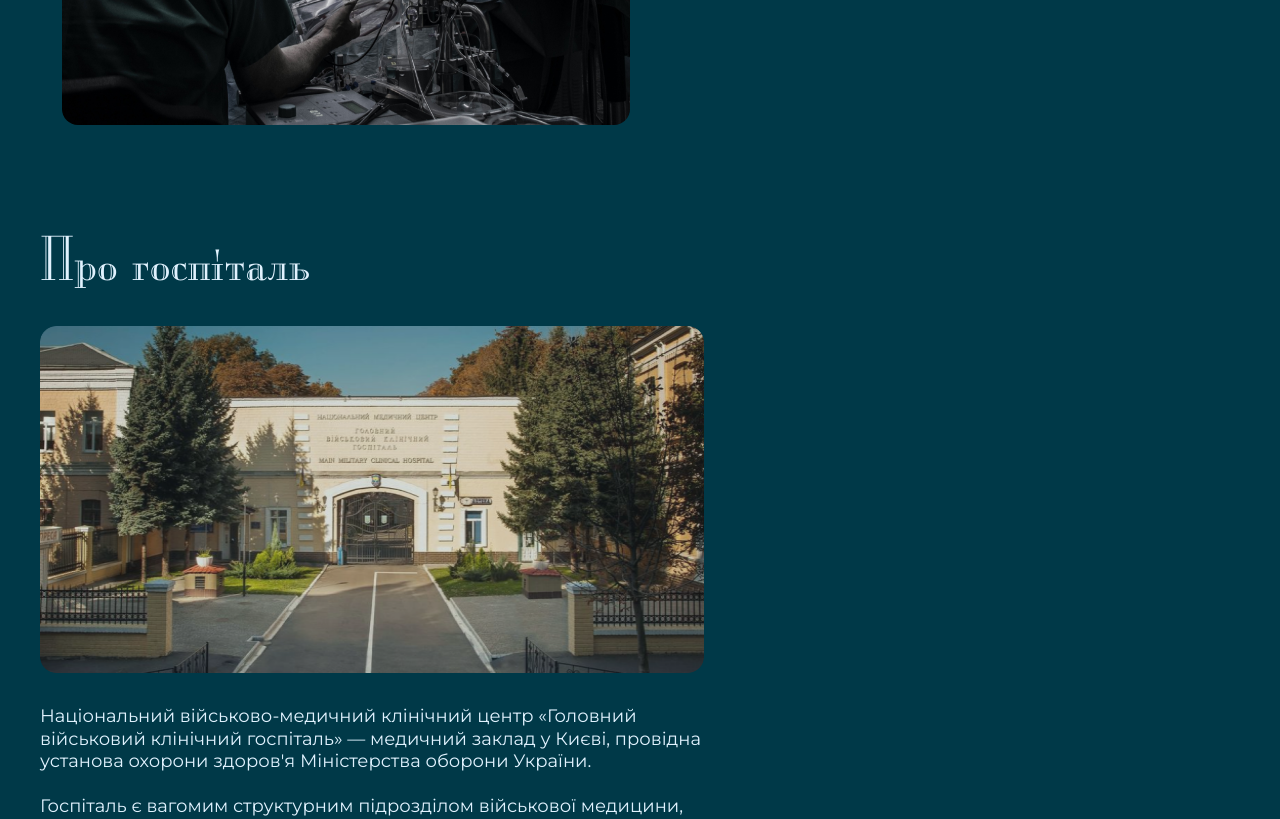
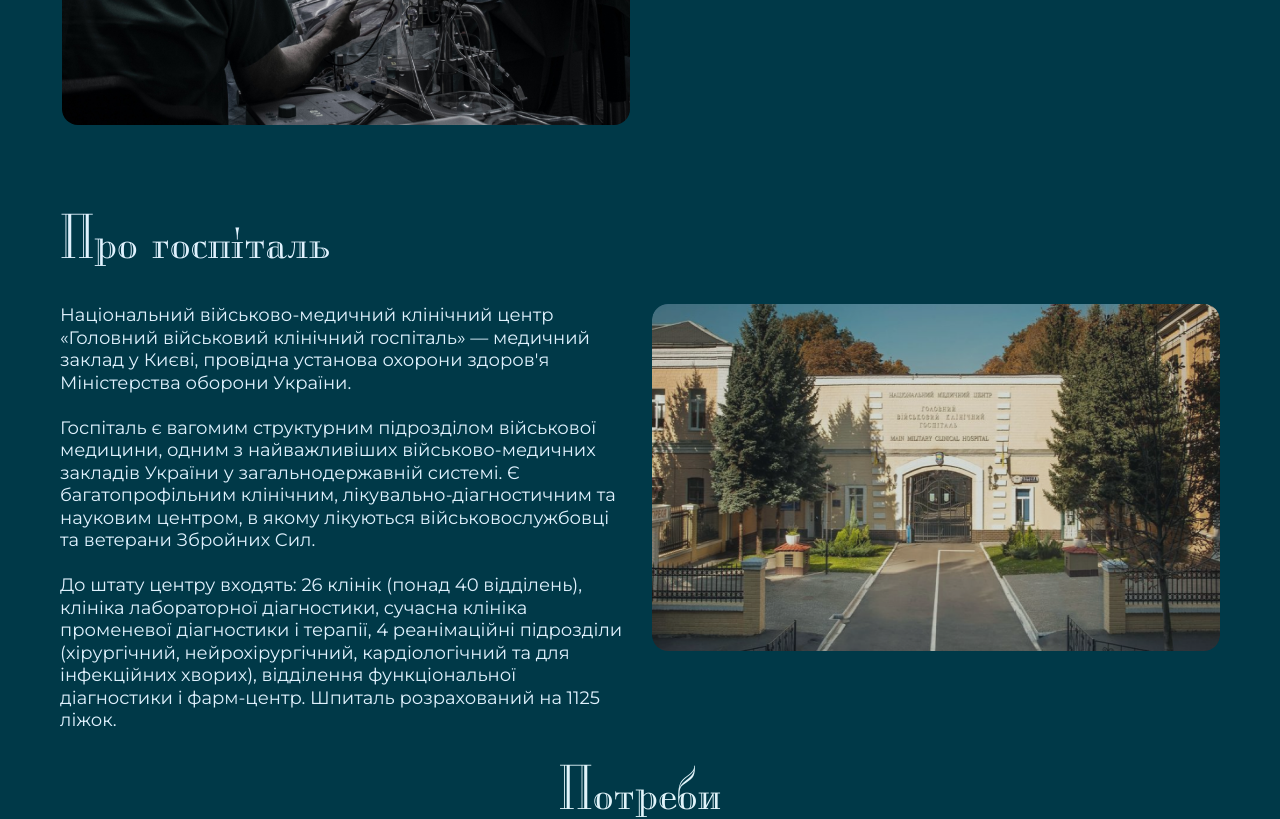
Before and after one commit to baza-trainee/-for-kyiv-hospital, a React (Create React App) app: page / in a window 1280 px wide. Shown: the part 1600-2419 px from the top of the page. Built offline with nearby package versions, Linux system fonts and the light colour scheme.

Commit message:
refactor: add adaptation for screen 1280px

```diff
--- a/src/containers/About.jsx
+++ b/src/containers/About.jsx
@@ -34,12 +34,11 @@ const About = () => {
   return (
     <section
       id="about"
-      className="container mx-auto md:pb-[60px] pt-[60px] px-[16px] md:pt-[102px] md:px-[40px] lg:pt-[80px] lg:px-[60px] mb-[80px]"
-    >
-      <h2 className=" text-sky-100 text-center md:text-start leading-[67.20px] mb-[24px] md:mb-[32px]  lg:mb-[24px] title text-[56px]">
+      className="container mx-auto pt-[60px] px-[16px] md:pt-[102px] md:px-[40px] sLg:pt-[80px] lg:px-[60px] sLg:px-[60px]">
+      <h2 className=" text-sky-100 text-center md:text-start leading-[67.20px] sLg:mb-[32px] mb-[24px] md:mb-[32px]  lg:mb-[24px] title text-[56px]">
         Про госпіталь
       </h2>
-      <div className="lg:flex lg:flex-row-reverse">
+      <div className="sLg:flex lg:flex-row-reverse sLg:flex-row-reverse">
         <picture>
           <source srcSet={`${hospital} 1x, ${hospitalx2} 2x`} />
           <img
@@ -47,11 +46,11 @@ const About = () => {
             alt="hospital"
             width="343"
             height="257"
-            className="rounded-[16px] mb-[32px] md:w-[664px] md:h-[347px] lg:mb-[0px] lg:w-[648px] lg:ml-[24px]"
+            className="rounded-[16px] mb-[32px] sLg:w-[568px] md:w-[664px] md:h-[347px] lg:mb-[0px] lg:w-[648px] sLg:ml-[24px] lg:ml-[24px]"
           />
         </picture>
         <div>
-          <p className="text text-[16px] md:text-[18px] wm-[343px] md:w-[664px] md:h-[352px] lg:w-[648px] text-sky-100 leading-tight mb-[40px] lg:mb-[40px] lg:mr-[24px]">
+          <p className="sLg:w-[568px] text text-[16px] md:text-[18px] wm-[343px] md:w-[664px] md:h-[352px] lg:w-[648px] text-sky-100 leading-tight mb-[40px] lg:mb-[40px] lg:mr-[24px]">
             Національний військово-медичний клінічний центр «Головний військовий
             клінічний госпіталь» — медичний заклад у Києві, провідна установа
             охорони здоров'я Міністерства оборони України.
```
